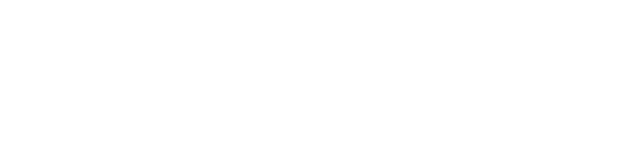
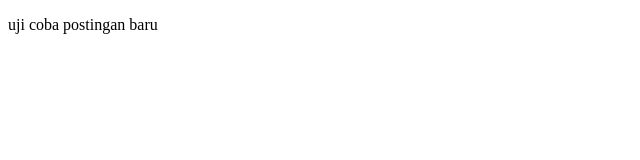
Before and after one commit to dudinmaster/inibacotan, a plain HTML site: page kaito/index2.html in a window 1280 px wide. Shown: the whole page, without its empty margins (0-640 px from the left). Drawn offline with Linux system fonts and the light colour scheme.

Commit message:
perubahan index.html 2 tag p

```diff
--- a/kaito/index2.html
+++ b/kaito/index2.html
@@ -7,6 +7,6 @@
     <title>kaito 2</title>
 </head>
 <body>
-
+    <p>uji coba postingan baru</p>
 </body>
 </html>
```
